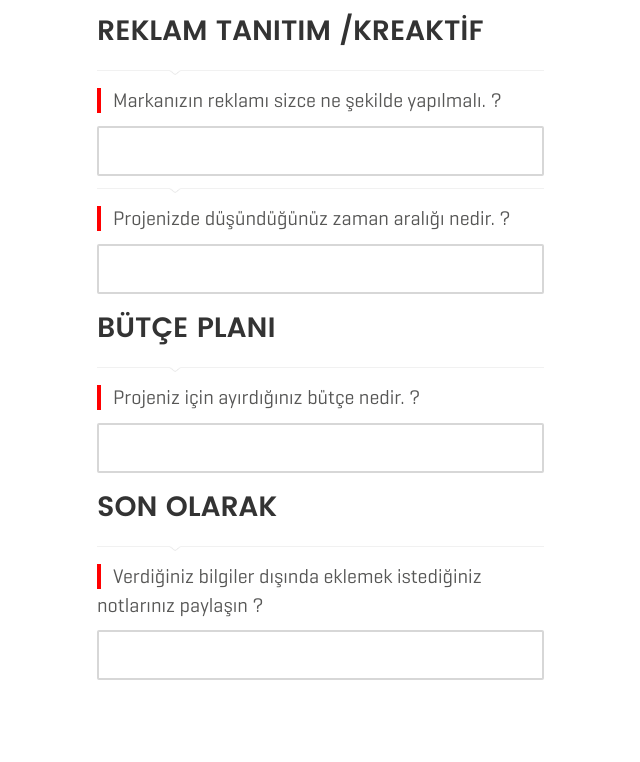
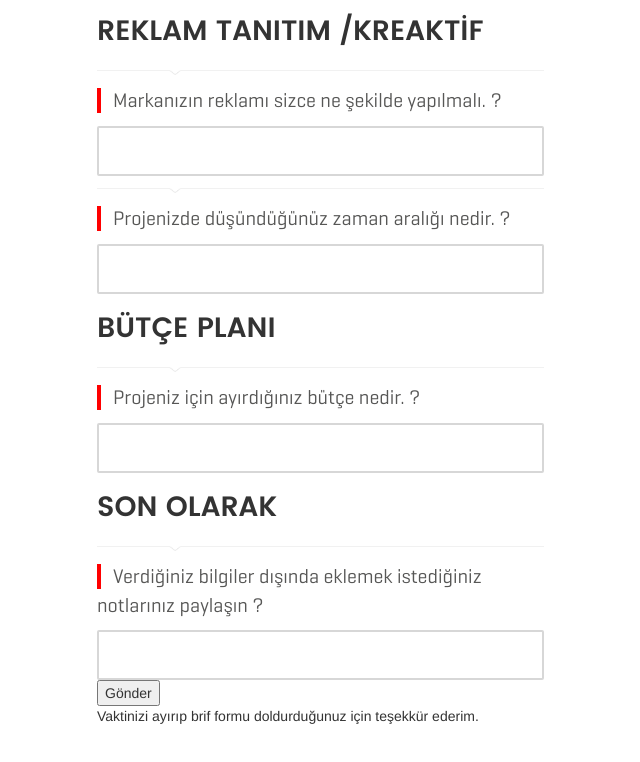
Before and after one commit to ograsyilmaz/pia-media, a website: page app/index.html in a window 1280 px wide. Shown: the part 3892-4654 px from the top of the page, without its empty margins (18-658 px from the left). Drawn offline with nearby package versions, Linux system fonts and the light colour scheme.

Commit message:
asdasASD5

```diff
--- a/app/index.html
+++ b/app/index.html
@@ -645,6 +645,14 @@
                                                 </div>
 
                                             </div>
+                                            <div class="col-lg-12">
+                                                <div class="buton-submit">
+                                                    <input type="submit" name="gonder" class="buton-gonder" value="Gönder">
+                                                    <p>Vaktinizi ayırıp brif formu doldurduğunuz için teşekkür ederim.</p>
+
+                                                </div>
+
+                                            </div>
 
                                         </div>
 
```
